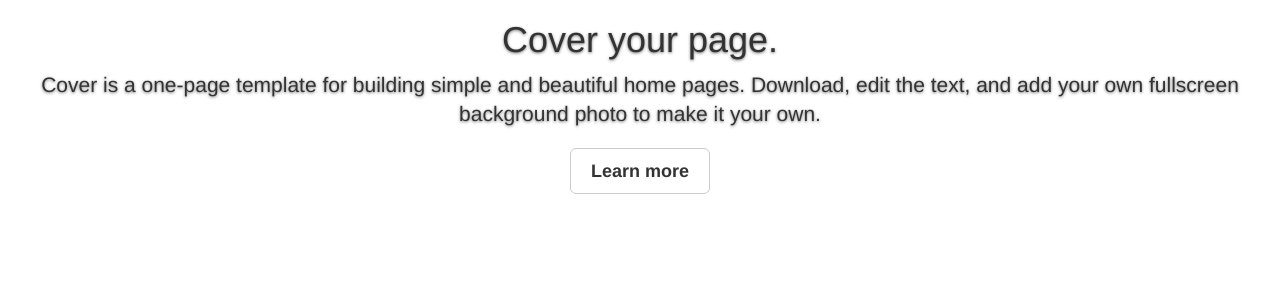
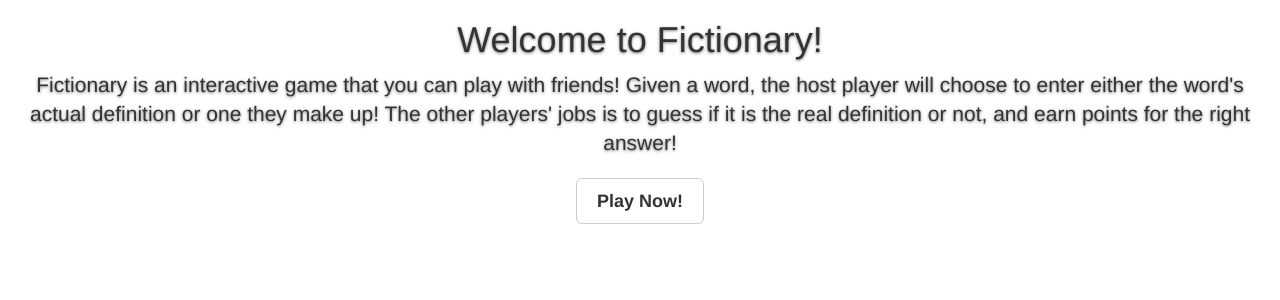
Before and after one commit to svalenciadavid/dictionaryGame, a Python web app: template templates/loginPage/login.html in a window 1280 px wide. Shown: the top 300 px of the page. Run offline with Jinja, Linux system fonts and the light colour scheme; the template is opened without the code that fills it, so the values that code supplies are empty; some libraries are stand-ins or nearby versions.

Commit message:
FIctionary page set up

```diff
--- a/main.py
+++ b/main.py
@@ -25,7 +25,6 @@ JINJA_ENVIRONMENT = jinja2.Environment(
 
 app = webapp2.WSGIApplication([
     ('/', LoginPage)
-    #('/login', LoginPage),
     #('/home', HomePage),
     #('/host', HostPage),
     #('/player', PlayerPage)
--- a/templates/loginPage/login.html
+++ b/templates/loginPage/login.html
@@ -26,10 +26,11 @@
 
 
       <div class="inner cover">
-        <h1 class="cover-heading">Cover your page.</h1>
-        <p class="lead">Cover is a one-page template for building simple and beautiful home pages. Download, edit the text, and add your own fullscreen background photo to make it your own.</p>
+        <h1 class="cover-heading">Welcome to Fictionary!</h1>
+        <p class="lead">Fictionary is an interactive game that you can play with friends! Given a word, the host player will choose to enter either the word's actual definition or one they make up! The other players'
+         jobs is to guess if it is the real definition or not, and earn points for the right answer! </p>
         <p class="lead">
-          <a href="#" class="btn btn-lg btn-default">Learn more</a>
+          <a href="#" class="btn btn-lg btn-default">Play Now!</a>
         </p>
       </div>
 
```
